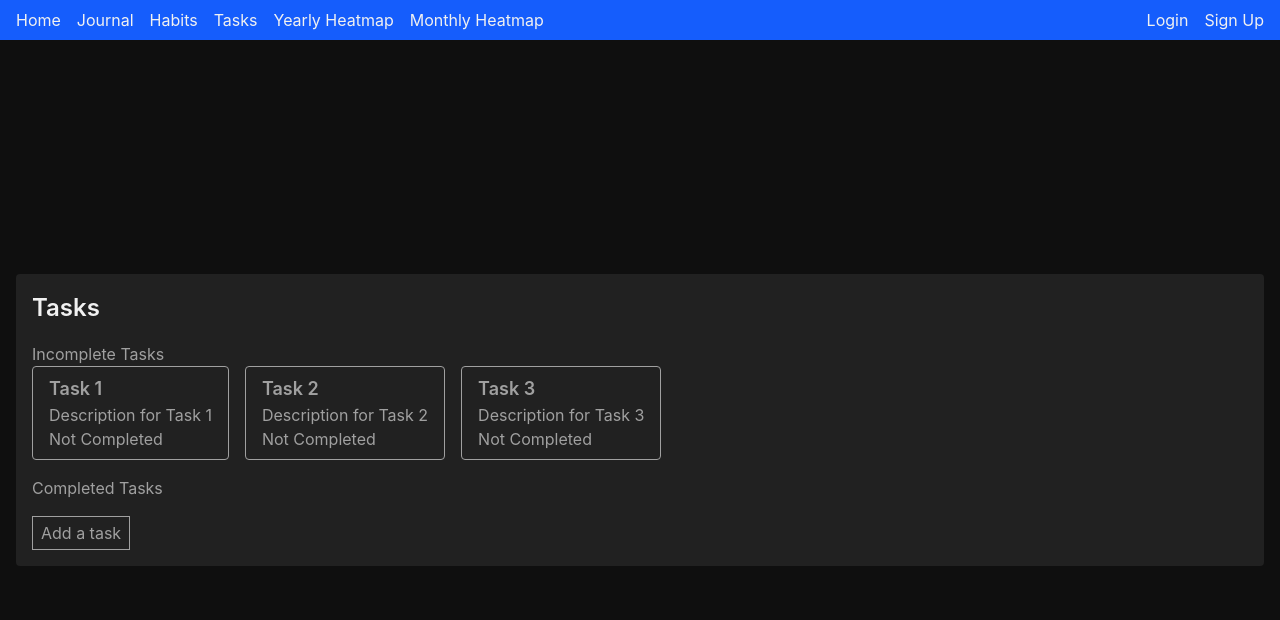
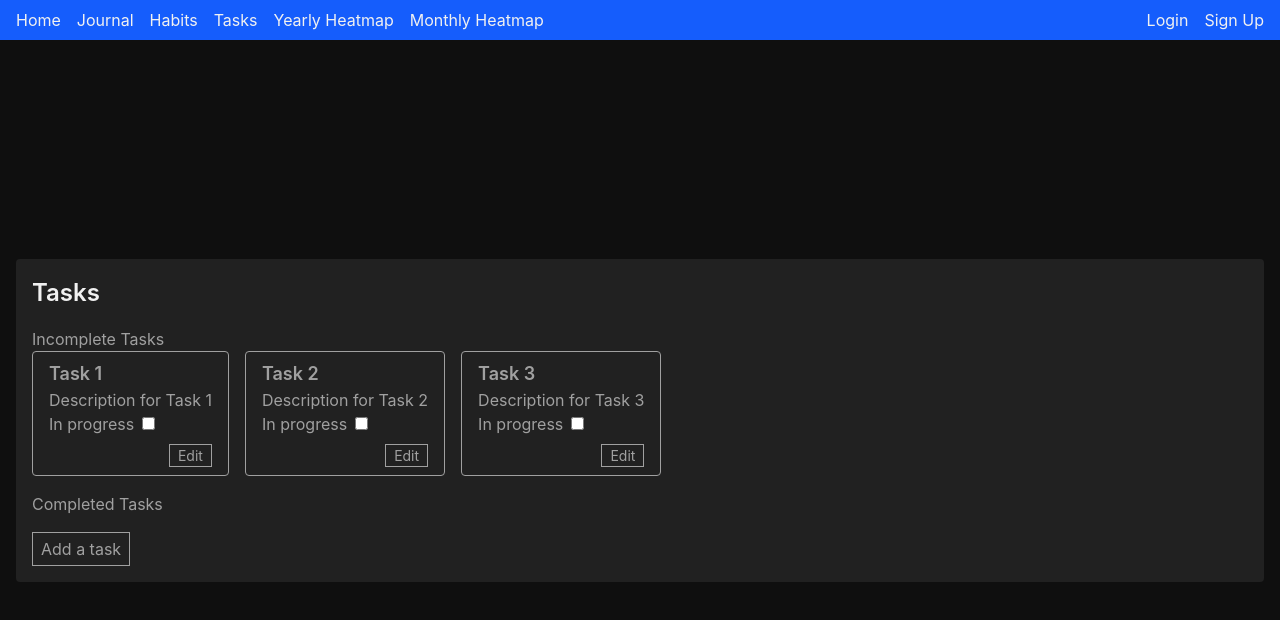
Before and after one commit to Feenixtm/test_v1, a React (Vite) app: page /tasks in a window 1280 px wide. Shown: the top 620 px of the page. Built offline with nearby package versions, Linux system fonts and the light colour scheme.

Commit message:
Updated Tasks for easier dev work.

```diff
--- a/src/features/tasks/components/AddTaskOverlay.jsx
+++ b/src/features/tasks/components/AddTaskOverlay.jsx
@@ -19,7 +19,8 @@ const AddTaskOverlay = (props) => {
             id: tasks.length + 1,
             title,
             description,
-            completed: false
+            completed: false,
+            dateCommpleted: new Date()
         }
 
         console.log(newTask);
--- a/src/features/tasks/components/Tasks.jsx
+++ b/src/features/tasks/components/Tasks.jsx
@@ -11,19 +11,33 @@ const Tasks = () => {
             id: 1,
             title: 'Task 1',
             description: 'Description for Task 1',
-            completed: false
+            completed: false,
+            dateCompleted: null
         },
         {
             id: 2,
             title: 'Task 2',
             description: 'Description for Task 2',
-            completed: false
+            completed: false,
+            dateCompleted: null,
         },
         {
             id: 3,
             title: 'Task 3',
             description: 'Description for Task 3',
-            completed: false
+            completed: false,
+            dateCompleted: null,
+        }
+    ]
+
+    const taskType = [
+        {
+            completionType: "Incomplete",
+            isCompleted: false,
+        },
+        {
+            completionType: "Completed",
+            isCompleted: true,
         }
     ]
 
@@ -39,43 +53,39 @@ const Tasks = () => {
                 setShowOverlay={setShowOverlay}
                 tasks={tasks}
                 setTasks={setTasks}
-
             />
 
             <h1 className="text-[1.5rem] font-semibold">Tasks</h1>
 
+            {
+                taskType.map(type => (
                     <div>
-                <h2>Incomplete Tasks</h2>
+                        <h2>{ type.completionType } Tasks</h2>
 
                         <div className="flex flex-wrap gap-4">
                             {
-                        tasks.filter(task => task.completed === false).map(task => (
-                            <div key={task.id} className="border px-4 py-2 rounded w-fit">
+                                tasks.filter(task => task.completed === type.isCompleted).sort((a, b) => new Date(b.dateCompleted) - new Date(a.dateCompleted)).map(task => (
+                                    <div key={task.id} className="flex flex-col border px-4 py-2 rounded w-fit">
                                         <h2 className="text-lg font-semibold">{task.title}</h2>
                                         <p>{task.description}</p>
-                                <span>{task.completed ? 'Completed' : 'Not Completed'}</span>
+                                        <div className="flex items-center gap-2">
+                                            <span>{task.dateCompleted !== null ? task.dateCompleted : 'In progress'}</span>
+                                            <input type="checkbox" checked={task.completed} onChange={() => {
+                                                const allTasksCopy = [...tasks];
+                                                const taskIndex = task.id - 1;
+                                                allTasksCopy[taskIndex].completed = !allTasksCopy[taskIndex].completed;
+                                                allTasksCopy[taskIndex].dateCompleted = `${new Date().toDateString()} - ${new Date().toLocaleTimeString()}`;
+                                                setTasks(allTasksCopy);
+                                            }}></input>
+                                        </div>
+                                        <button className="border px-2 w-fit self-end mt-2 text-[0.875rem]" type="button" onClick={() => setShowOverlay(true)}>Edit</button>
                                     </div>
                                 ))
                             }
                         </div>
                     </div>
-
-
-            <div>
-                <h2>Completed Tasks</h2>
-
-                <div className="flex flex-wrap gap-4">
-                    {
-                        tasks.filter(task => task.completed === true).map(task => (
-                            <div key={task.id} className="border px-4 py-2 rounded w-fit">
-                                <h2 className="text-lg font-semibold">{task.title}</h2>
-                                <p>{task.description}</p>
-                                <span>{task.completed ? 'Completed' : 'Not Completed'}</span>
-                            </div>
                 ))
             }
-                </div>
-            </div>
 
             <button className="border px-2 py-1 w-fit" onClick={() => setShowOverlay(true)}>Add a task</button>
         </div>
```
Lines whose indentation alone changed are shown as unchanged.
